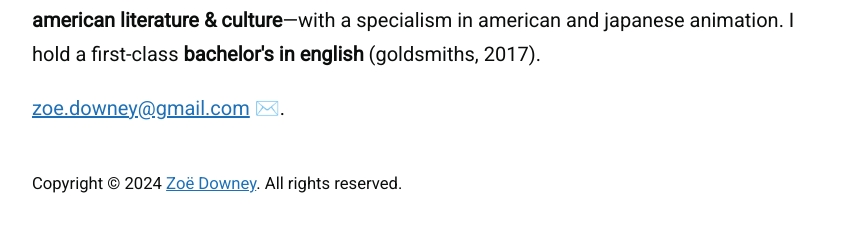
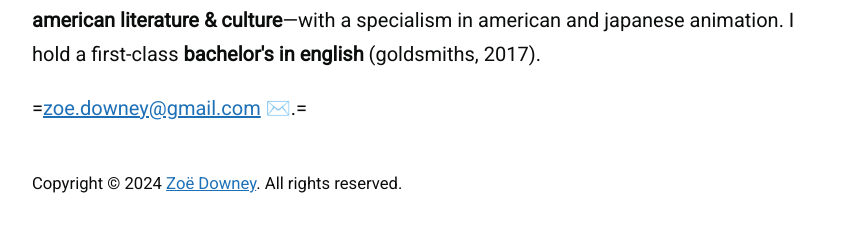
Before and after one commit to zoeurl/zoedowney.github.io, a Jekyll site: the page built from about/index.html, in a window 1280 px wide. Shown: the part 1150-1386 px from the top of the page, without its empty margins (208-1068 px from the left). Built offline with Jekyll 4.4.1, drawn with Linux system fonts in a browser that asks for light colours.

```diff
--- a/about/index.html
+++ b/about/index.html
@@ -38,4 +38,4 @@ find me here:
 </p>
 born in 1995, I graduated from goldsmiths college, london in 2020 with my <strong>master's in american literature & culture</strong>—with a specialism in american and japanese animation. I hold a first-class <strong>bachelor's in english</strong> (goldsmiths, 2017).
 </p>
-<a href="mailto:{{site.email}}">zoe.downey@gmail.com</a> ✉️.
+=<a href="mailto:{{site.email}}">zoe.downey@gmail.com</a> ✉️.=
```
